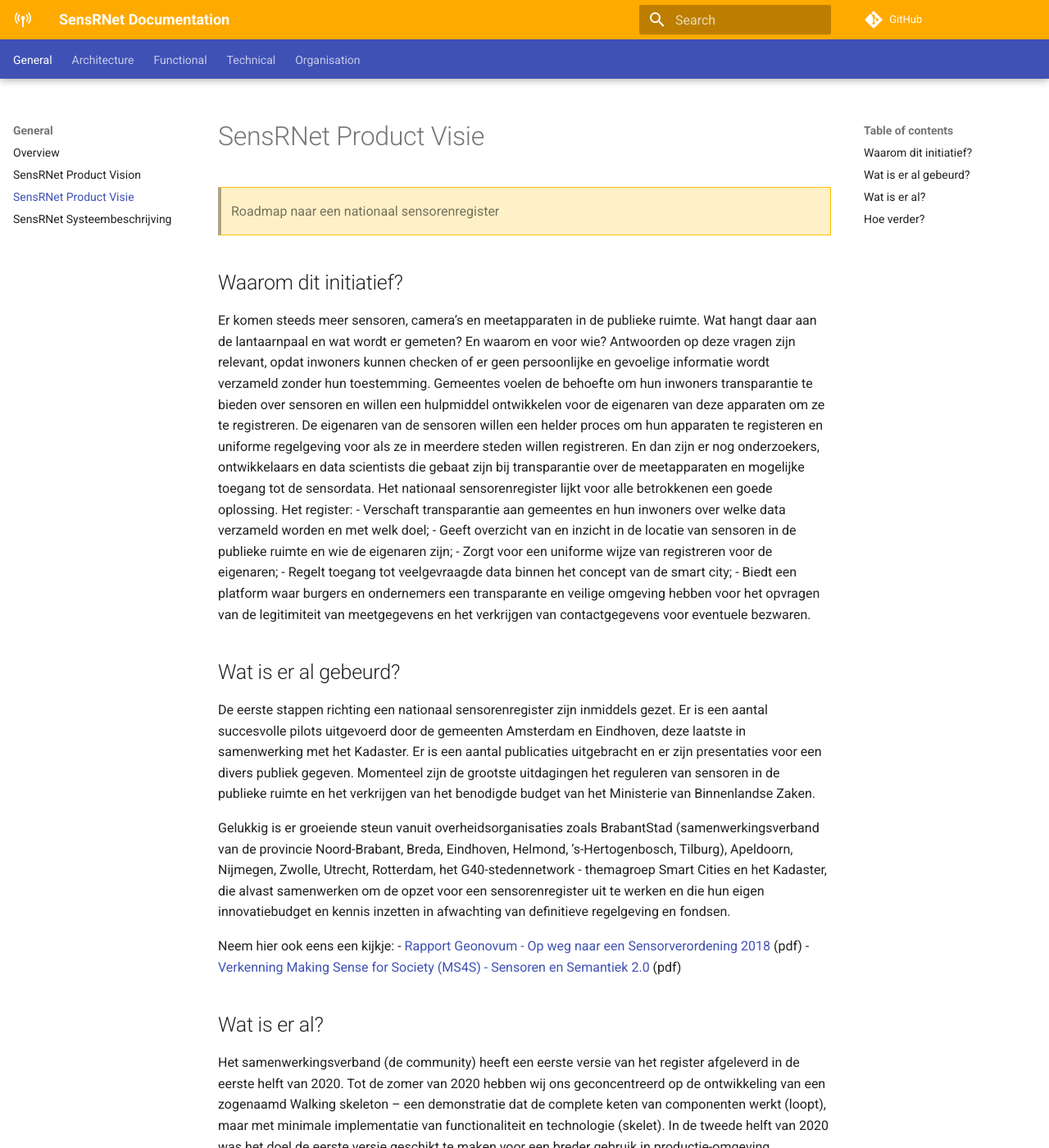
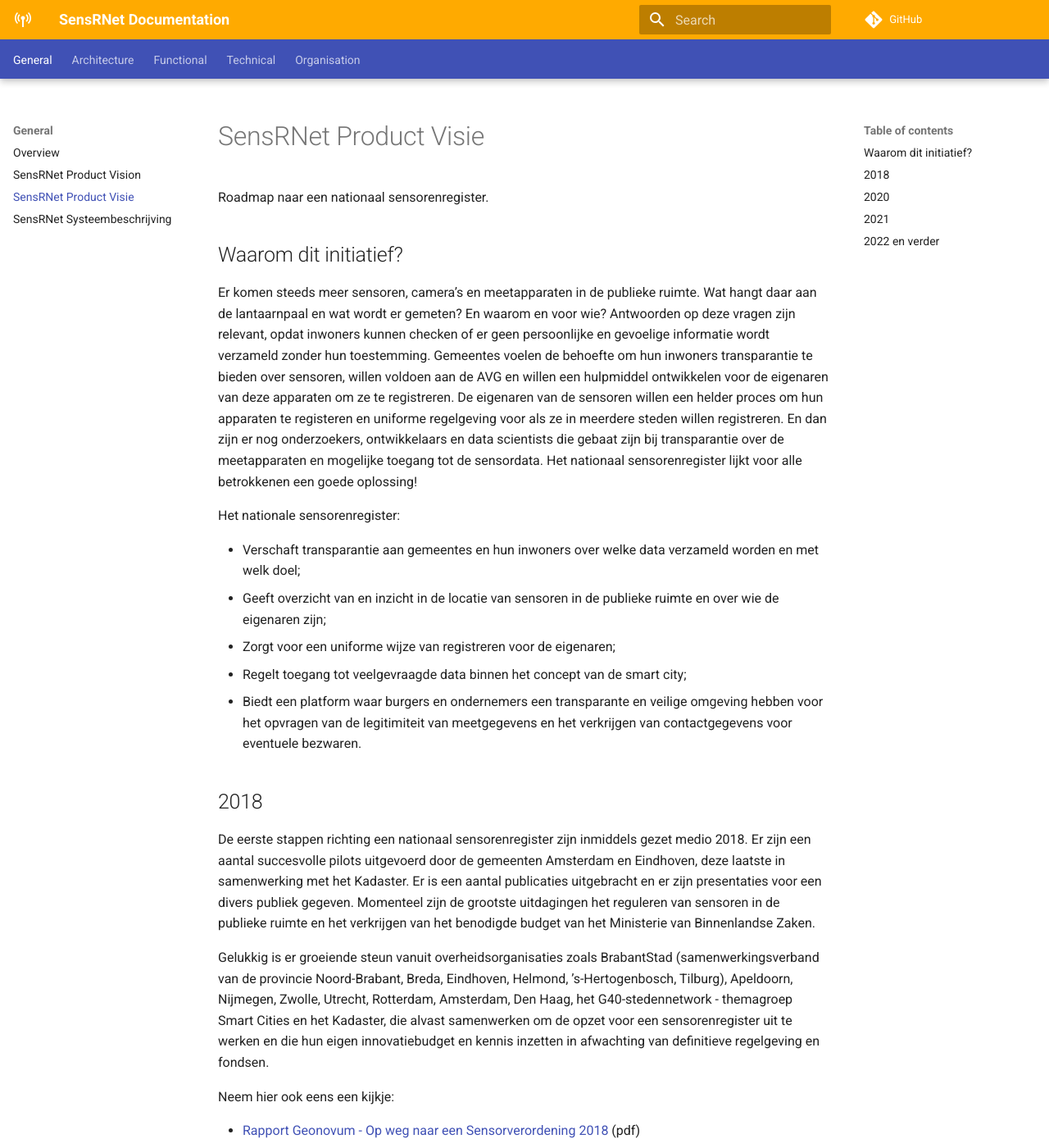
Before and after one commit to kadaster-labs/sensrnet-home, an MkDocs documentation site: the page built from docs/ProductVisionNL.md, in a window 1280 px wide and 1400 px high. Shown: the whole window at 82% size. Built offline with MkDocs 1.6.1 and Material for MkDocs 9.7.7, drawn with Linux system fonts in a browser that asks for light colours; comment, search, counter and statistics services are not loaded; some of the changed text lies outside the part shown.

Commit message:
feedback uit pilots verwerkt (deels) (#293)

```diff
--- a/docs/ProductVisionNL.md
+++ b/docs/ProductVisionNL.md
@@ -1,26 +1,33 @@
 # SensRNet Product Visie
-> Roadmap naar een nationaal sensorenregister
+
+Roadmap naar een nationaal sensorenregister.
 
 ## Waarom dit initiatief?
-Er komen steeds meer sensoren, camera’s en meetapparaten in de publieke ruimte. Wat hangt daar aan de lantaarnpaal en wat wordt er gemeten? En waarom en voor wie? Antwoorden op deze vragen zijn relevant, opdat inwoners kunnen checken of er geen persoonlijke en gevoelige informatie wordt verzameld zonder hun toestemming. Gemeentes voelen de behoefte om hun inwoners transparantie te bieden over sensoren en willen een hulpmiddel ontwikkelen voor de eigenaren van deze apparaten om ze te registreren. De eigenaren van de sensoren willen een helder proces om hun apparaten te registeren en uniforme regelgeving voor als ze in meerdere steden willen registreren. En dan zijn er nog onderzoekers, ontwikkelaars en data scientists die gebaat zijn bij transparantie over de meetapparaten en mogelijke toegang tot de sensordata. Het nationaal sensorenregister lijkt voor alle betrokkenen een goede oplossing.
-Het register:
+
+Er komen steeds meer sensoren, camera’s en meetapparaten in de publieke ruimte. Wat hangt daar aan de lantaarnpaal en wat wordt er gemeten? En waarom en voor wie? Antwoorden op deze vragen zijn relevant, opdat inwoners kunnen checken of er geen persoonlijke en gevoelige informatie wordt verzameld zonder hun toestemming. Gemeentes voelen de behoefte om hun inwoners transparantie te bieden over sensoren, willen voldoen aan de AVG en willen een hulpmiddel ontwikkelen voor de eigenaren van deze apparaten om ze te registreren. De eigenaren van de sensoren willen een helder proces om hun apparaten te registeren en uniforme regelgeving voor als ze in meerdere steden willen registreren. En dan zijn er nog onderzoekers, ontwikkelaars en data scientists die gebaat zijn bij transparantie over de meetapparaten en mogelijke toegang tot de sensordata. Het nationaal sensorenregister lijkt voor alle betrokkenen een goede oplossing!
+
+Het nationale sensorenregister:
+
 -	Verschaft transparantie aan gemeentes en hun inwoners over welke data verzameld worden en met welk doel;
--	Geeft overzicht van en inzicht in de locatie van sensoren in de publieke ruimte en wie de eigenaren zijn;
+-	Geeft overzicht van en inzicht in de locatie van sensoren in de publieke ruimte en over wie de eigenaren zijn;
 -	Zorgt voor een uniforme wijze van registreren voor de eigenaren;
 -	Regelt toegang tot veelgevraagde data binnen het concept van de smart city;
 -	Biedt een platform waar burgers en ondernemers een transparante en veilige omgeving hebben voor het opvragen van de legitimiteit van meetgegevens en het verkrijgen van contactgegevens voor eventuele bezwaren.
 
-## Wat is er al gebeurd?
-De eerste stappen richting een nationaal sensorenregister zijn inmiddels gezet. Er is een aantal succesvolle pilots uitgevoerd door de gemeenten Amsterdam en Eindhoven, deze laatste in samenwerking met het Kadaster. Er is een aantal publicaties uitgebracht en er zijn presentaties voor een divers publiek gegeven. Momenteel zijn de grootste uitdagingen het reguleren van sensoren in de publieke ruimte en het verkrijgen van het benodigde budget van het Ministerie van Binnenlandse Zaken.
+## 2018
 
-Gelukkig is er groeiende steun vanuit overheidsorganisaties zoals BrabantStad (samenwerkingsverband van de provincie Noord-Brabant, Breda, Eindhoven, Helmond, ’s-Hertogenbosch, Tilburg), Apeldoorn, Nijmegen, Zwolle, Utrecht, Rotterdam, het G40-stedennetwork - themagroep Smart Cities en het Kadaster, die alvast samenwerken om de opzet voor een sensorenregister uit te werken en die hun eigen innovatiebudget en kennis inzetten in afwachting van definitieve regelgeving en fondsen.
+De eerste stappen richting een nationaal sensorenregister zijn inmiddels gezet medio 2018. Er zijn een aantal succesvolle pilots uitgevoerd door de gemeenten Amsterdam en Eindhoven, deze laatste in samenwerking met het Kadaster. Er is een aantal publicaties uitgebracht en er zijn presentaties voor een divers publiek gegeven. Momenteel zijn de grootste uitdagingen het reguleren van sensoren in de publieke ruimte en het verkrijgen van het benodigde budget van het Ministerie van Binnenlandse Zaken.
+
+Gelukkig is er groeiende steun vanuit overheidsorganisaties zoals BrabantStad (samenwerkingsverband van de provincie Noord-Brabant, Breda, Eindhoven, Helmond, ’s-Hertogenbosch, Tilburg), Apeldoorn, Nijmegen, Zwolle, Utrecht, Rotterdam, Amsterdam, Den Haag, het G40-stedennetwork - themagroep Smart Cities en het Kadaster, die alvast samenwerken om de opzet voor een sensorenregister uit te werken en die hun eigen innovatiebudget en kennis inzetten in afwachting van definitieve regelgeving en fondsen.
 
 Neem hier ook eens een kijkje:
+
 - [Rapport Geonovum - Op weg naar een Sensorverordening 2018](Rapport-Op-weg-naar-een-Sensorverordening-eindversie-201218.pdf) (pdf)
 - [Verkenning Making Sense for Society (MS4S) - Sensoren en Semantiek 2.0](Verkenning-MS4S-SensorenEnSemantiek-2.0.pdf) (pdf)
 
-## Wat is er al?
-Het samenwerkingsverband (de community) heeft een eerste versie van het register afgeleverd in de eerste helft van 2020. Tot de zomer van 2020 hebben wij ons geconcentreerd op de ontwikkeling van een zogenaamd Walking skeleton – een demonstratie dat de complete keten van componenten werkt (loopt), maar met minimale implementatie van functionaliteit en technologie (skelet). In de tweede helft van 2020 was het doel de eerste versie geschikt te maken voor een breder gebruik in productie-omgeving.
+## 2020
+
+Het samenwerkingsverband (de community) heeft een eerste versie van het register afgeleverd in de eerste helft van 2020. Tot de zomer van 2020 hebben wij ons geconcentreerd op de ontwikkeling van een zogenaamd Walking Skeleton – een demonstratie dat de complete keten van componenten werkt (loopt), maar met minimale implementatie van functionaliteit en technologie (skelet). In de tweede helft van 2020 was het doel de eerste versie geschikt te maken voor een breder gebruik in productie-omgeving.
 
 De applicatie is opgezet met open source software componenten en is gedeeld met een brede community op GitHub. SensRNet biedt voorzieningen voor een grote verscheidenheid aan applicaties en gebruik in lokale sensorenregisters. Zo kan een gemeente meer de nadruk leggen op openbare veiligheid en daarmee op camera’s en camerabeelden, terwijl een andere gemeente of bijvoorbeeld een toezichthouder meer zal focussen op milieubeheer. Met al deze lokale verschillen wordt in het systeem rekening gehouden.
 
@@ -30,12 +37,20 @@
 
 Het eindpunt binnen het netwerk is de Publishing node. Dit is de ingang (portaal) voor burgers en organisaties om via een kaart de sensoren op een locatie te zoeken en om verdere informatie te bekijken.
 
-Meer over dit concept vind je in [Architecture](Architecture.md).
+Meer over dit concept vind je in in de [systeembeschrijving](SystemDescriptionNL.md) en in de [Architecture](Architecture.md).
 
+## 2021
 
-## Hoe verder?
 Het nationale sensorenregister zal in de toekomst het eigendom zijn van een consortium. In het consortium zullen vertegenwoordigers van overheidsorganisaties zitting hebben, als ook van private ondernemingen en andere belanghebbenden.
 
 Deze groep zal zich bezighouden met toekomstige ontwikkelingen en functionaliteiten van SensRNet en met de samenstelling van het consortium. Verder kan gedacht worden aan samenwerking met andere partijen die zich bezighouden met sensoren en sensorgegevens en aan het koppelen van allerlei andere applicaties voor het registreren en verwerken van sensorgegevens, bijvoorbeeld voor specifieke doeleinden.
 
 SensRNet kan zo uitgroeien tot een nationaal en ook uniform product voor de registratie van sensoren, met ruimte voor flexibiliteit in ontwikkeling en gebruik. SensRNet beoogt daarbij landsdekkend te worden om de eindgebruiker een compleet beeld te kunnen geven van geregistreerde sensoren in de publieke ruimte, waar ze staan, waarom ze er staan en wat ze doen. En om toegang te krijgen tot de eigenaar en de geproduceerde gegevens, als de veiligheid en de privacy dit toelaten.
+
+Hiertoe zijn in 2021 diverse gemeenten gestart met [pilots](Pilots.md). Het Ministrie van Binnenlandse Zaken is daarbij betrokken voor de projectleiding en coördinatie van alle activiteiten. Het doel van de pilots is (oa) meer informatie te verzamelen tbv de opschalingsanalyse van de Vereniging van Nederlandse Gemeentes (VNG). Dit komt begin 2022 tot afronding.
+
+## 2022 en verder
+
+In het eerste kwartaal van 2022 wordt in de input vanuit de [pilots](Pilots.md) verzameld en gebundeld. Dit is het startpunt voor de opschalingsanalyse van de VNG. Daarnaast, parallel en opvolgend wordt door het Ministerie van Binnenlandse Zaken in samenwerking met alle betrokken partijen gewerkt aan een aantal mogelijke scenario's voor het vervolg en implementatie. Een implementatieplan zou de uitkomst van deze exercitie moeten zijn, waarin duidelijk de vervolgstappen staan beschreven. Wordt vervolgd ...
+
+Uiteindelijk is het doel om tot een nationaal sensorenregister te komen en dat kan alleen als deze deels verplichtend is tbv volledigheid en kwaliteit. Wat er echter dan verplicht moet zijn, wie welke rol daarin heeft en hoe dat geborgd kan worden in verordeningen en wetgeving, is nog ongewis.
```
Also changed, not shown: docs/Architecture.md (+20 -25 lines), docs/SyncMultiChainEN.md (+8 -3 lines), docs/SystemDescriptionNL.md (+3 -3 lines), docs/UseCasesNL.md (+2 -0 lines).
